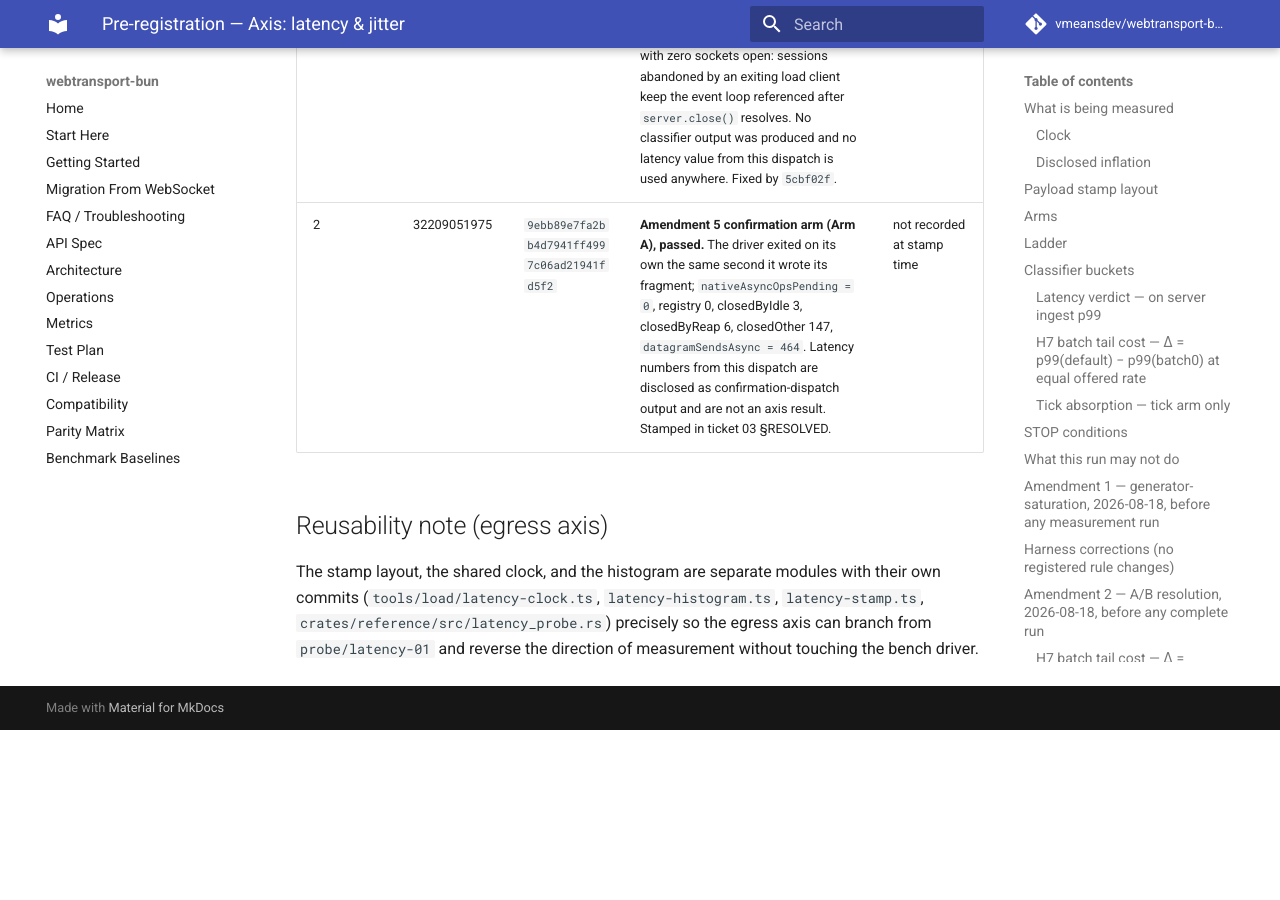
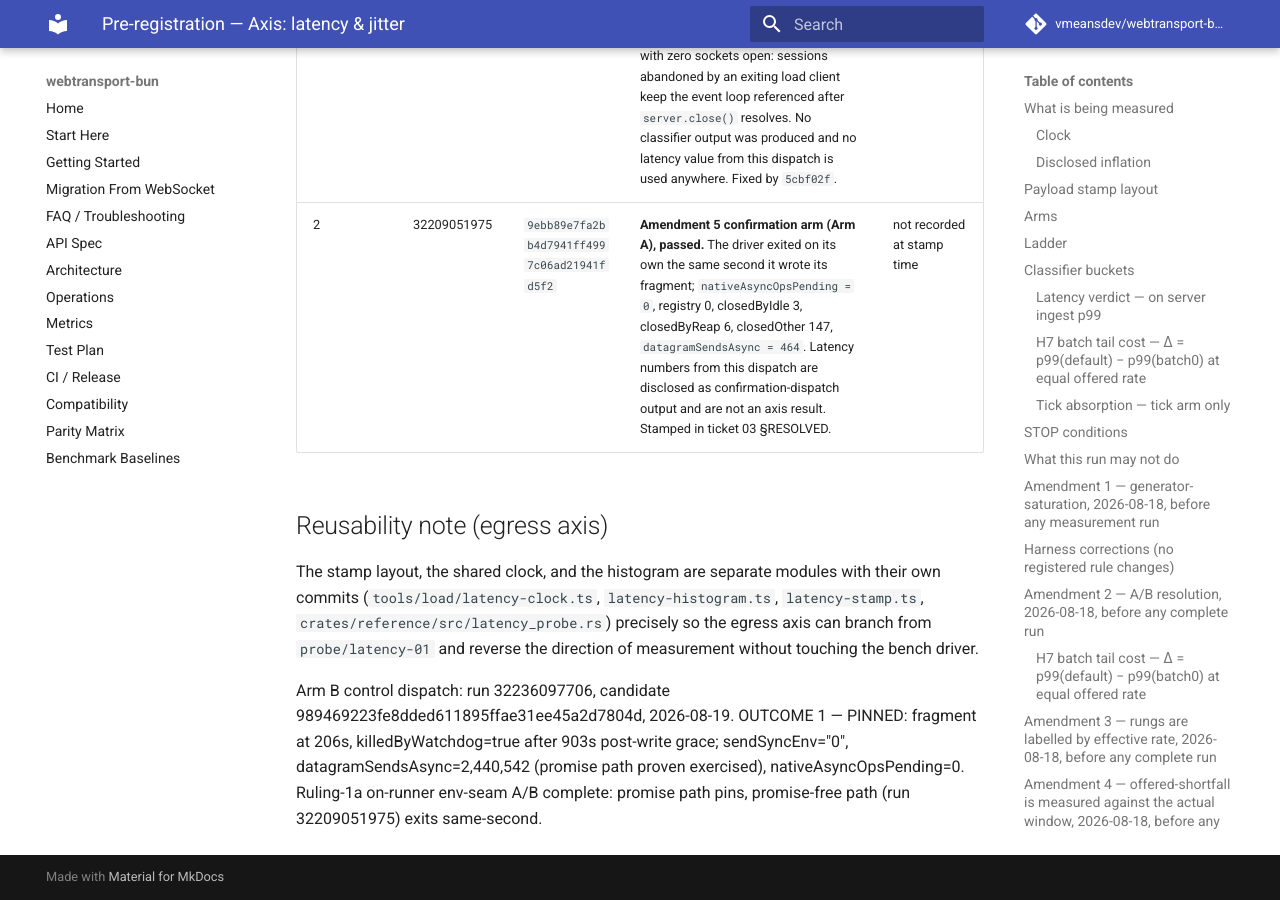
Before and after one commit to vmeansdev/webtransport-bun, an MkDocs documentation site: the page built from docs/research/preregistrations/latency.md, in a window 1280 px wide and 900 px high, scrolled down 14438 px. Built offline with MkDocs 1.6.1 and Material for MkDocs 9.7.7, drawn with Linux system fonts in a browser that asks for light colours; comment, search, counter and statistics services are not loaded; before the commit the page ends 15168 px from its top, so only the background shows below that.

Commit message:
Log the Arm B control run: the promise path pinned on the runner, closing the one-binary A/B the ruling was owed.
Co-Authored-By: Claude Fable 5 <noreply@anthropic.com>
Claude-Session: https://claude.ai/code/session_01J6XgaCwKmiXs7S56nLNgbf

```diff
--- a/docs/research/preregistrations/latency.md
+++ b/docs/research/preregistrations/latency.md
@@ -582,3 +582,11 @@ their own commits (`tools/load/latency-clock.ts`, `latency-histogram.ts`,
 `latency-stamp.ts`, `crates/reference/src/latency_probe.rs`) precisely so the
 egress axis can branch from `probe/latency-01` and reverse the direction of
 measurement without touching the bench driver.
+
+
+<!-- Arm B dispatch log entry (appended by orchestrator per Amendment 6's rule) -->
+Arm B control dispatch: run 32236097706, candidate 989469223fe8dded611895ffae31ee45a2d7804d,
+2026-08-19. OUTCOME 1 — PINNED: fragment at 206s, killedByWatchdog=true after 903s
+post-write grace; sendSyncEnv="0", datagramSendsAsync=2,440,542 (promise path proven
+exercised), nativeAsyncOpsPending=0. Ruling-1a on-runner env-seam A/B complete:
+promise path pins, promise-free path (run 32209051975) exits same-second.
```
